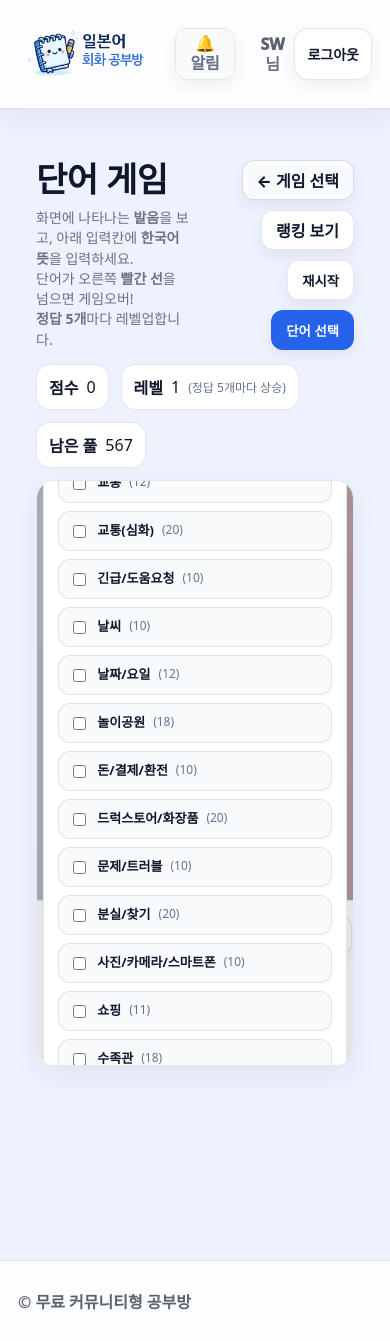
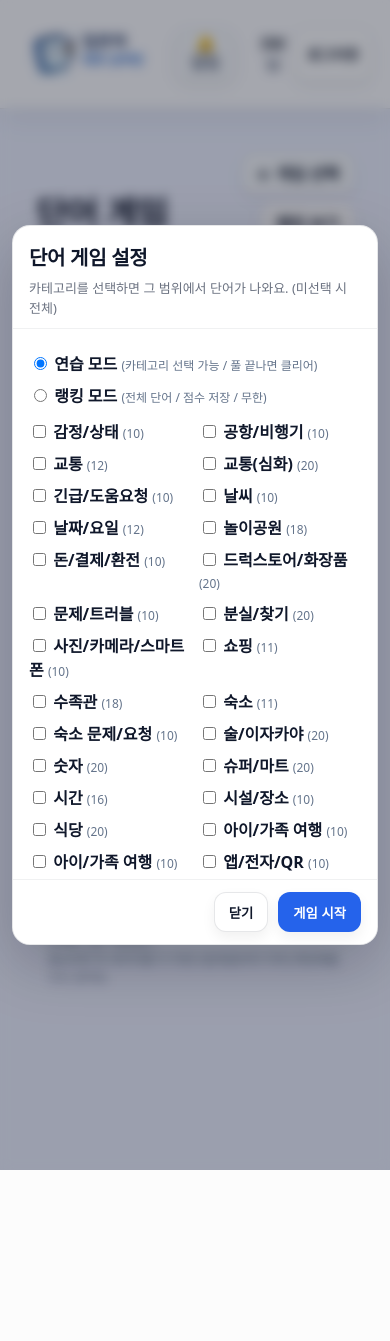
Before and after one commit to GameKingmaker/travel-talk, a Flask app: page /quiz/word_game in a window 390 px wide. After the commit the page ends 1170 px from the top, so only its background shows below. Run offline with Flask 3, Linux system fonts and the light colour scheme; the visitor is signed in with stand-in values (Sample User, id 1); data comes from the database, SQL or seed files in the repository; data that the repository does not hold is empty.

Commit message:
Update word_game.html

```diff
--- a/templates/word_game.html
+++ b/templates/word_game.html
@@ -172,43 +172,51 @@
     line-height:1.5;
   }
 
+  /* ✅ 오버레이는 화면 중앙 고정 + 바깥 스크롤 허용 */
 .wg-overlay{
-    position:absolute;
+  position:fixed;          /* 기존 absolute면 fixed로 */
   inset:0;
   display:flex;
   align-items:center;
   justify-content:center;
-    background: rgba(2,6,23,0.25);
+  padding:18px;            /* 가장자리 여백 */
+  background: rgba(2,6,23,0.35);
   backdrop-filter: blur(6px);
-    z-index:5;
+  z-index:9999;
+
+  overflow:auto;           /* ✅ 오버레이 자체 스크롤 가능 */
 }
 
-  /* ✅ 모달: 화면 아래가 안 잘리도록 + 내부 스크롤 */
+/* ✅ 모달: 최대 높이 제한 + 내부 스크롤(드래그) */
 .wg-modal{
-    width:min(860px, 96%);
-    max-height: calc(100vh - 120px);
-    overflow:auto;
+  width:min(900px, 96vw);
+  max-height: min(78vh, 720px);
   background:#fff;
   border-radius:18px;
   border:1px solid rgba(15,23,42,0.10);
   box-shadow:0 20px 60px rgba(2,8,23,0.22);
-    padding:16px;
+
+  display:flex;            /* ✅ 내부를 header/body/footer로 나누기 */
+  flex-direction:column;
+  overflow:hidden;         /* footer 고정 위해 hidden */
 }
 
-  .wg-modal h3{
-    margin:0;
-    font-size:20px;
-    font-weight:900;
-    letter-spacing:-0.3px;
+/* 모달 상단(제목/설명) 영역 */
+.wg-modal-head{
+  padding:16px 16px 10px;
+  border-bottom:1px solid rgba(15,23,42,0.06);
 }
-  .wg-modal p{
-    margin:8px 0 0;
-    color:#6b7280;
-    font-size:13px;
-    line-height:1.5;
+.wg-modal h3{ margin:0; font-size:20px; font-weight:900; letter-spacing:-0.3px; }
+.wg-modal p{ margin:8px 0 0; color:#6b7280; font-size:13px; line-height:1.5; }
+
+/* ✅ 모달 본문: 여기만 스크롤(드래그) */
+.wg-modal-body{
+  padding:12px 16px 14px;
+  overflow:auto;           /* ✅ 드래그/휠 스크롤 */
+  -webkit-overflow-scrolling: touch;
 }
 
-  /* ✅ 모드 선택 줄 */
+/* ✅ 모드 선택 줄: 항상 보이게 */
 .wg-row{
   display:flex;
   gap:8px;
@@ -216,7 +224,7 @@
   margin-top:12px;
 }
 
-  /* ✅ 카테고리 영역: flex 대신 grid로 (잘림/지저분함 해결) */
+/* ✅ 카테고리: 그리드 유지 + 높이 자동 */
 #wgCats{
   display:grid;
   grid-template-columns: repeat(auto-fit, minmax(180px, 1fr));
@@ -225,52 +233,22 @@
   align-items:stretch;
 }
 
-  .wg-select{
+/* ✅ 모달 하단 버튼: 항상 아래 고정 */
+.wg-modal-foot{
+  padding:12px 16px;
+  border-top:1px solid rgba(15,23,42,0.06);
+  background:#fff;
   display:flex;
-    align-items:center;
-    gap:8px;
-    padding:8px 10px;
-    border-radius:12px;
-    border:1px solid rgba(15,23,42,0.10);
-    background:#f8fafc;
-    cursor:pointer;
-    user-select:none;
-    font-size:13px;
-    line-height:1.2;
-    min-height:40px;
-  }
-  .wg-select b{ font-weight:900; }
-  .wg-select input{ transform: translateY(1px); }
-
-  .wg-modal .wg-actions{
-    display:flex;
+  justify-content:flex-end;
   gap:10px;
-    justify-content:flex-end;
-    margin-top:14px;
-    padding-top:10px;
-    border-top:1px solid rgba(15,23,42,0.06);
 }
 
-  .shake{
-    animation: shake 0.18s linear 0s 2;
-  }
-  @keyframes shake{
-    0%{ transform: translateX(0); }
-    25%{ transform: translateX(-3px); }
-    50%{ transform: translateX(3px); }
-    75%{ transform: translateX(-2px); }
-    100%{ transform: translateX(0); }
+/* ✅ 작은 화면 대응 */
+@media (max-width: 560px){
+  #wgCats{ grid-template-columns: repeat(auto-fit, minmax(150px, 1fr)); }
+  .wg-overlay{ padding:12px; }
 }
 
-  /* ✅ 작은 화면에서 grid 폭 살짝 줄이기 */
-  @media (max-width: 560px){
-    #wgCats{
-      grid-template-columns: repeat(auto-fit, minmax(150px, 1fr));
-    }
-    .wg-modal{
-      padding:14px;
-    }
-  }
 </style>
 
 <div class="wg-wrap">
@@ -279,8 +257,7 @@
       <h1 class="wg-title">단어 게임</h1>
       <p class="wg-sub">
         화면에 나타나는 <b>발음</b>을 보고, 아래 입력칸에 <b>한국어 뜻</b>을 입력하세요.<br>
-        단어가 오른쪽 <b>빨간 선</b>을 넘으면 게임오버!<br>
-        <b>정답 5개</b>마다 레벨업합니다.
+        단어가 오른쪽 <b>빨간 선</b>을 넘으면 게임오버!
       </p>
     </div>
 
@@ -294,43 +271,52 @@
 
   <div class="wg-panel">
     <div class="wg-chip"><b>점수</b> <span id="wgScore">0</span></div>
-    <div class="wg-chip"><b>레벨</b> <span id="wgLevel">1</span> <span class="muted">(정답 5개마다 상승)</span></div>
     <div class="wg-chip"><b>남은 풀</b> <span id="wgPool">-</span></div>
   </div>
 
   <div class="wg-box">
   <div class="wg-arena" id="wgArena">
-      <div class="wg-line"></div>
+    <div class="wg-line" id="wgLine"></div>
 
-      <!-- 오버레이(시작/옵션) -->
     <div class="wg-overlay" id="wgOverlay">
       <div class="wg-modal">
+
+        <!-- ✅ 상단(고정) -->
+        <div class="wg-modal-head">
           <h3>단어 게임 설정</h3>
           <p>카테고리를 선택하면 그 범위에서 단어가 나와요. (미선택 시 전체)</p>
+        </div>
 
+        <!-- ✅ 본문(스크롤/드래그 되는 영역) -->
+        <div class="wg-modal-body">
           <div class="wg-row" style="margin-top:10px;">
             <label class="wg-select">
               <input type="radio" name="wgMode" value="practice" checked>
-              <b>연습 모드</b> <span style="color:#64748b;font-size:12px;">(카테고리 선택 가능)</span>
+              <b>연습 모드</b>
+              <span style="color:#64748b;font-size:12px;">(카테고리 선택 가능 / 풀 끝나면 클리어)</span>
             </label>
 
             <label class="wg-select">
               <input type="radio" name="wgMode" value="rank">
-              <b>랭킹 모드</b> <span style="color:#64748b;font-size:12px;">(전체 단어 / 점수 저장)</span>
+              <b>랭킹 모드</b>
+              <span style="color:#64748b;font-size:12px;">(전체 단어 / 점수 저장 / 무한)</span>
             </label>
           </div>
 
-          <div id="wgCats">
-            <!-- JS로 체크박스 생성 -->
+          <div id="wgCats"></div>
         </div>
 
-          <div class="wg-actions">
+        <!-- ✅ 하단(고정) -->
+        <div class="wg-modal-foot">
           <button class="btn" id="wgOverlayClose" type="button">닫기</button>
           <button class="btn primary" id="wgOverlayStart" type="button">게임 시작</button>
+        </div>
+
       </div>
     </div>
   </div>
 </div>
+
 
     <div class="wg-bottom">
       <input class="wg-input" id="wgInput" type="text" placeholder="여기에 한국어 뜻을 입력하고 Enter!" autocomplete="off" />
@@ -347,6 +333,7 @@
 <script>
 (() => {
   const arena = document.getElementById("wgArena");
+  const lineEl = document.getElementById("wgLine");
   const overlay = document.getElementById("wgOverlay");
   const catsWrap = document.getElementById("wgCats");
 
@@ -359,7 +346,6 @@
   const submitBtn = document.getElementById("wgSubmit");
 
   const scoreEl = document.getElementById("wgScore");
-  const levelEl = document.getElementById("wgLevel");
   const poolEl = document.getElementById("wgPool");
 
   const toast = (msg) => {
@@ -370,29 +356,30 @@
   let allCats = [];       // {key,title,count}
   let currentCats = [];   // 마지막으로 적용된 카테고리(재시작에 사용)
   let pool = [];          // {cat_key,cat_title,jp,pron,ko}
-  let active = [];        // {el,x,y,speed,answer,word}
+  let active = [];        // {el,x,y,speed,word}
   let rafId = null;
   let running = false;
 
   let score = 0;
-  let level = 1;
-  let cleared = 0;        // 정답으로 삭제한 개수(레벨업 기준)
-  let baseSpeed = 30;     // px/sec
-  let spawnEvery = 1300;  // ms
+  let cleared = 0;
+
+  // ✅ 고정 속도/고정 스폰
+  const FIXED_SPEED = 15;     // px/sec (원하면 28~40 사이로 조절)
+  const FIXED_SPAWN = 1200;   // ms (원하면 900~1500 사이로 조절)
+
+  let spawnEvery = FIXED_SPAWN;
   let spawnTimer = null;
+
+  let scoreSaved = false;
 
   function norm(s){ return String(s || "").trim(); }
 
   function normAnswer(s){
     let t = norm(s);
-
     t = t.replace(/\([^)]*\)/g, "");
-
     t = t.replace(/[,\s]/g, "");
     t = t.replace(/원/g, "");
-
     if (t === "만") return "10000";
-
     if (t === "만원") return "10000";
 
     let m = t.match(/^(\d+)만$/);
@@ -410,6 +397,22 @@
     return t;
   }
 
+  function splitAnswers(s){
+    let t = String(s || "");
+    t = t.replace(/\([^)]*\)/g, "");
+    t = t.replace(/또는|or/gi, "/");
+    t = t.replace(/[·,|]/g, "/");
+    return t.split("/").map(x => normAnswer(x)).filter(Boolean);
+  }
+
+  function isCorrectAnswer(userInput, answerRaw){
+    const u = normAnswer(userInput);
+    if (!u) return false;
+    const candidates = splitAnswers(answerRaw);
+    if (!candidates.length) return false;
+    return candidates.includes(u);
+  }
+
   function getMode(){
     const r = overlay.querySelector('input[name="wgMode"]:checked');
     return r ? r.value : "practice";
@@ -422,10 +425,11 @@
 
   async function loadPool(selectedCats){
     const qs = new URLSearchParams();
-    qs.set("n", "2000");
+    qs.set("n", "99999");
     if (selectedCats && selectedCats.length){
       qs.set("cats", selectedCats.join(","));
     }
+
     const res = await fetch("/api/game_words?" + qs.toString());
     const data = await res.json();
     if (!data || !data.ok) throw new Error("pool load failed");
@@ -433,7 +437,6 @@
     pool = Array.isArray(data.items) ? data.items : [];
     poolEl.textContent = String(pool.length);
 
-    // 카테고리 목록 생성(최초 1회만: 전체 풀로 만들어야 정확)
     if (!allCats.length){
       const map = new Map();
       for (const it of pool){
@@ -473,14 +476,56 @@
 
   function setHUD(){
     scoreEl.textContent = String(score);
-    levelEl.textContent = String(level);
     poolEl.textContent = String(pool.length);
+  }
+
+  async function submitRankScoreIfNeeded(){
+    if (getMode() !== "rank") return;
+    try{
+      const res = await fetch("/api/word_game/submit_score", {
+        method: "POST",
+        headers: {"Content-Type":"application/json"},
+        body: JSON.stringify({score})
+      });
+      if (res.status === 401) return toast("랭킹 저장은 로그인 후 가능합니다.");
+      const data = await res.json();
+      if (data && data.ok){
+        if (data.updated) toast(`신기록! ${data.best}점`);
+        else toast(`기록: ${data.best}점 (최고기록 유지)`);
+      }
+    }catch(e){}
+  }
+
+  async function stopGameCommon(){
+    running = false;
+    if (spawnTimer) clearInterval(spawnTimer);
+    spawnTimer = null;
+    if (rafId) cancelAnimationFrame(rafId);
+    rafId = null;
+    input.blur();
+    overlay.style.display = "flex";
+  }
+
+  async function gameOver(reason){
+    if (scoreSaved) return;
+    scoreSaved = true;
+    await stopGameCommon();
+    await submitRankScoreIfNeeded();
+    toast(reason || `게임오버! 점수: ${score}점`);
+  }
+
+  async function gameClear(){
+    await stopGameCommon();
+    toast(`클리어! 점수: ${score}점 (총 ${cleared}개 정답)`);
   }
 
   function spawnWord(){
     if (!running) return;
+
     if (!pool.length){
-      loadPool(getSelectedCats()).catch(()=>{});
+      if (getMode() === "rank"){
+        loadPool([]).catch(()=>{});
+      }
       return;
     }
 
@@ -504,88 +549,36 @@
       el,
       x,
       y,
-      speed: baseSpeed + (level - 1) * 3 + Math.random() * 3,
-      answer: normAnswer(it.ko),
+      speed: FIXED_SPEED + Math.random() * 2, // ✅ 거의 고정(약간의 자연스러움만)
       word: it
     });
 
     el.style.transform = `translate(${x}px, ${y}px)`;
   }
 
-  async function submitRankScoreIfNeeded(){
-    if (getMode() !== "rank") return;
-    try{
-      const res = await fetch("/api/word_game/submit_score", {
-        method: "POST",
-        headers: {"Content-Type":"application/json"},
-        body: JSON.stringify({score})
-      });
-      if (res.status === 401) return toast("랭킹 저장은 로그인 후 가능합니다.");
-      const data = await res.json();
-      if (data && data.ok){
-        if (data.updated) toast(`신기록! ${data.best}점`);
-        else toast(`기록: ${data.best}점 (최고기록 유지)`);
-      }
-    }catch(e){
-      // 네트워크 실패는 무시
-    }
-  }
-
- let scoreSaved = false;
-
-async function gameOver(){
-  if (scoreSaved) return;
-  scoreSaved = true;
-
-  running = false;
-
-  if (spawnTimer) clearInterval(spawnTimer);
-  spawnTimer = null;
-
-  if (rafId) cancelAnimationFrame(rafId);
-  rafId = null;
-
-  await submitRankScoreIfNeeded();
-
-  toast(`게임오버! 점수: ${score}점`);
-  overlay.style.display = "flex";
-  input.blur();
-}
-
-
-
   function tick(){
     if (!running) return;
 
-    const arenaRect = arena.getBoundingClientRect();
-    const limitX = arenaRect.width - 14;
+    const lineRect = lineEl.getBoundingClientRect();
+    const lineLeft = lineRect.left;
 
     for (const a of active){
       a.x += (a.speed / 60);
       a.el.style.transform = `translate(${a.x}px, ${a.y}px)`;
 
-      const w = a.el.offsetWidth || 140;
-      if (a.x + w >= limitX){
-        gameOver();
+      const r = a.el.getBoundingClientRect();
+      if (r.right >= lineLeft){
+        gameOver(`게임오버! 점수: ${score}점`);
         return;
       }
     }
 
-    rafId = requestAnimationFrame(tick);
+    if (getMode() === "practice" && pool.length === 0 && active.length === 0){
+      gameClear();
+      return;
     }
 
-  function levelUpIfNeeded(){
-    if (cleared > 0 && cleared % 5 === 0){
-      level += 1;
-      baseSpeed += 4;
-      spawnEvery = Math.max(750, spawnEvery - 60);
-
-      if (spawnTimer) clearInterval(spawnTimer);
-      spawnTimer = setInterval(spawnWord, spawnEvery);
-
-      toast(`레벨업! Lv.${level}`);
-      setHUD();
-    }
+    rafId = requestAnimationFrame(tick);
   }
 
   function tryHit(){
@@ -593,7 +586,6 @@ async function gameOver(){
 
     const v = norm(input.value);
 
-  // 빈 입력 처리
     if (!v){
       input.value = "";
       input.focus();
@@ -602,68 +594,16 @@ async function gameOver(){
       return;
     }
 
-  const idx = active.findIndex(
-  a => isCorrectAnswer(v, a.word.ko)
-);
-
-
-  function normAnswer(s){
-  let t = norm(s);
-
-  // 1) 콤마/원/공백 제거
-  t = t.replace(/[,\s]/g, "");
-  t = t.replace(/원/g, "");
-
-  t = t.replace(/~/g, "");
-
-  // 2) "1만" -> "10000" 변환 (기본적인 만 단위)
-  // "10만" "2만" 같은 것도 대응
-  const m = t.match(/^(\d+)만$/);
-  if (m){
-    const n = parseInt(m[1], 10);
-    if (!Number.isNaN(n)) return String(n * 10000);
-  }
-
-  // 3) "만원" -> "10000" 같은 대표 케이스
-  if (t === "만원") return "10000";
-
-  return t;
-}
-  function splitAnswers(s){
-  let t = String(s || "");
-  t = t.replace(/\([^)]*\)/g, "");   // 괄호 제거: (만) 같은 거 삭제
-  t = t.replace(/또는|or/gi, "/");   // 또는/or -> /
-  t = t.replace(/[·,|]/g, "/");      // · , | -> /
-  return t
-    .split("/")
-    .map(x => normAnswer(x))
-    .filter(Boolean);
-}
-
-function isCorrectAnswer(userInput, answerRaw){
-  const u = normAnswer(userInput);
-  if (!u) return false;
-
-  const candidates = splitAnswers(answerRaw);
-  if (!candidates.length) return false;
-
-  return candidates.includes(u);
-}
-
+    const idx = active.findIndex(a => isCorrectAnswer(v, a.word.ko));
     if (idx === -1){
       input.value = "";
       input.focus();
 
-    input.classList.add("bad");
       input.classList.add("shake");
-    setTimeout(()=>{
-      input.classList.remove("shake");
-      input.classList.remove("bad");
-    }, 240);
+      setTimeout(()=>input.classList.remove("shake"), 240);
 
       input.disabled = true;
       setTimeout(()=>{ input.disabled = false; input.focus(); }, 180);
-
       return;
     }
 
@@ -683,22 +623,17 @@ function isCorrectAnswer(userInput, answerRaw){
     input.value = "";
     input.focus();
 
-  levelUpIfNeeded();
     spawnWord();
   }
-
-
 
   function startGame(){
     scoreSaved = false;
 
     clearArenaWords();
     score = 0;
-    level = 1;
     cleared = 0;
 
-    baseSpeed = 30;
-    spawnEvery = 1300;
+    spawnEvery = FIXED_SPAWN;
 
     setHUD();
 
@@ -707,7 +642,7 @@ function isCorrectAnswer(userInput, answerRaw){
     input.focus();
 
     spawnWord();
-    spawnWord();
+    if (pool.length) spawnWord();
 
     if (spawnTimer) clearInterval(spawnTimer);
     spawnTimer = setInterval(spawnWord, spawnEvery);
@@ -719,7 +654,7 @@ function isCorrectAnswer(userInput, answerRaw){
   async function openOverlay(){
     overlay.style.display = "flex";
     if (!allCats.length){
-      await loadPool([]); // 전체로 한 번 만들어서 카테고리 목록 생성
+      await loadPool([]);
     }
     toggleCatsUI();
   }
@@ -734,12 +669,15 @@ function isCorrectAnswer(userInput, answerRaw){
       const selected = getSelectedCats();
       currentCats = selected.length ? selected : [];
       await loadPool(currentCats);
+      if (!pool.length){
+        toast("선택한 카테고리에 단어가 없어요.");
+        return;
+      }
     }
 
     startGame();
   }
 
-  // 이벤트
   startBtn.addEventListener("click", () => openOverlay().catch(()=>toast("불러오기 실패")));
 
   resetBtn.addEventListener("click", async () => {
```
Lines whose indentation alone changed are shown as unchanged.
